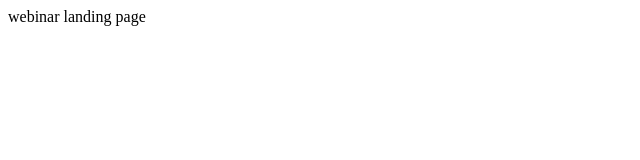
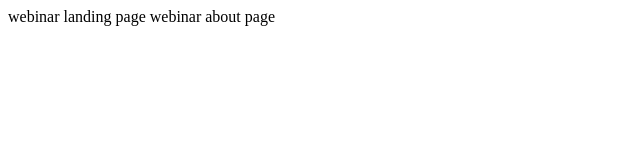
Before and after one commit to WayneBrunno/webinar, a plain HTML site: page index.html in a window 1280 px wide. Shown: the whole page, without its empty margins (0-640 px from the left). Drawn offline with Linux system fonts and the light colour scheme.

Commit message:
add about header in the index file

```diff
--- a/index.html
+++ b/index.html
@@ -7,5 +7,6 @@
 </head>
 <body>
     webinar landing page
+    webinar about page
 </body>
 </html>
```
